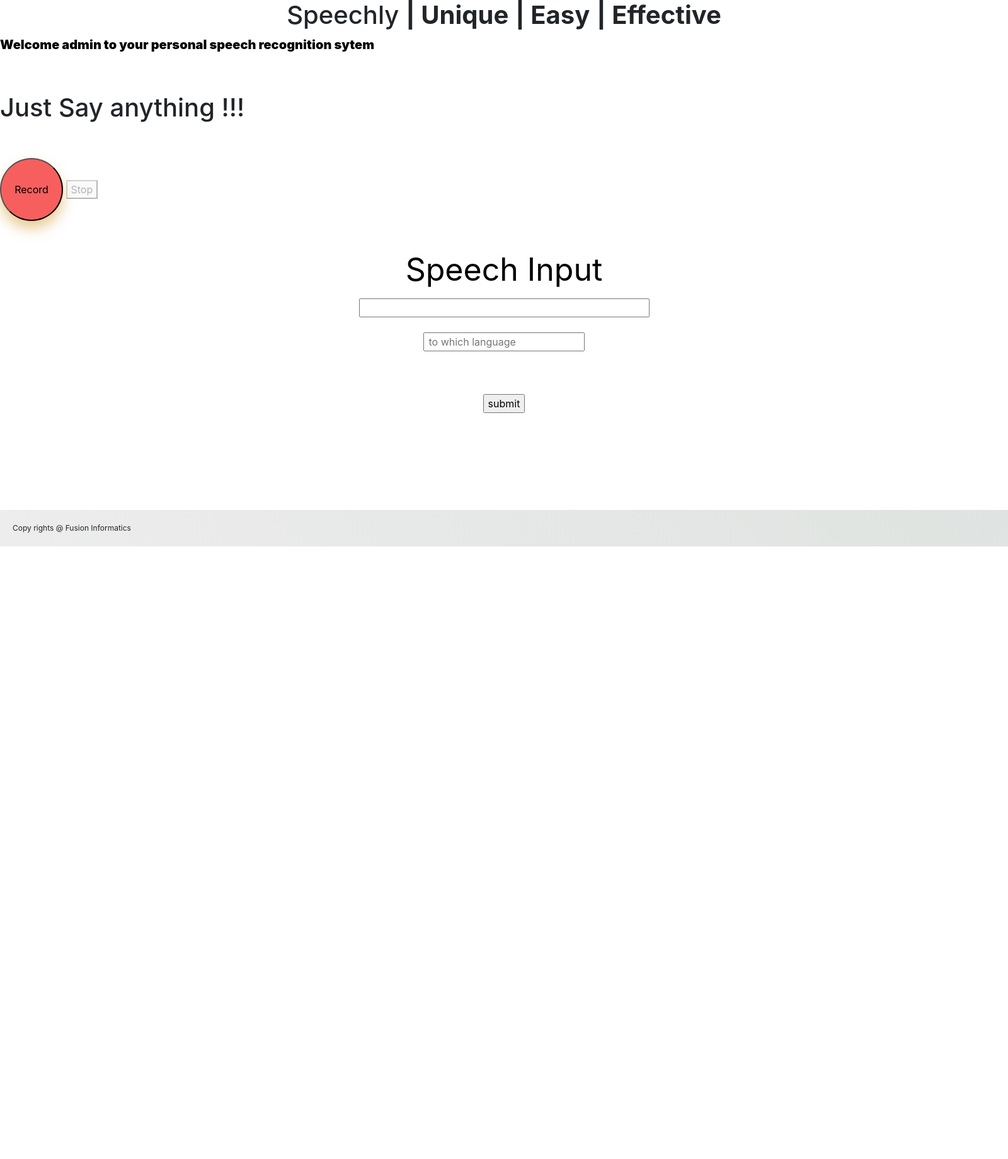
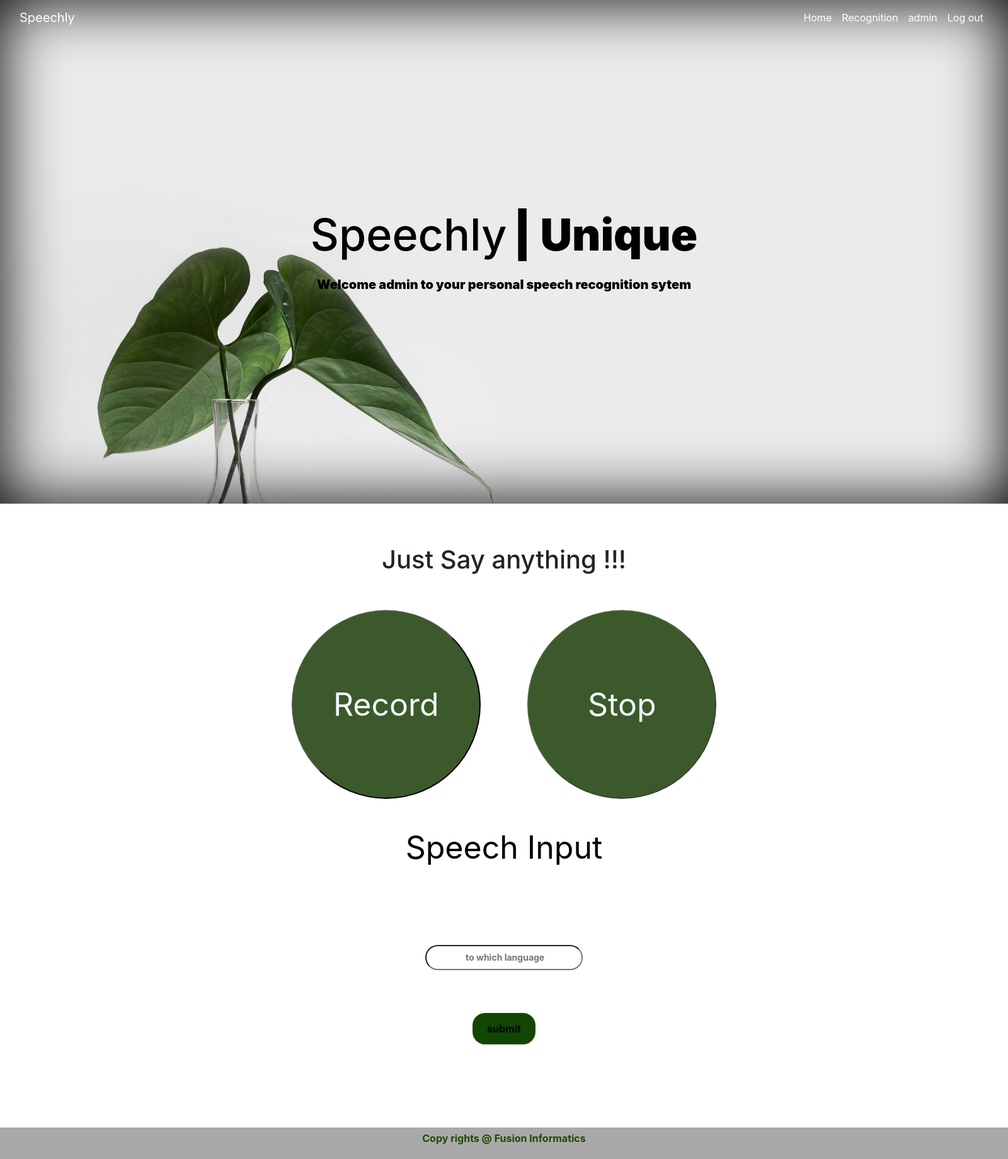
Before and after one commit to Tirth132108/SPEECHLY, a Flask app: template Templates/index.html in a window 1600 px wide. Shown: the whole page at 63% size. Before the commit the page ends 868 px from the top, so only its background shows below. Run offline with Flask 2, Linux system fonts and the light colour scheme; the template is opened without the code that fills it, so the values that code supplies are empty; a user stored in the database is signed in; some libraries are stand-ins or nearby versions.

Commit message:
Add files via upload

```diff
--- a/static/CSS/main.css
+++ b/static/CSS/main.css
@@ -1,198 +1,199 @@
-body{
-    margin: 0;
-    align-content: center;
-    font-family: 'Franklin Gothic Medium', 'Arial Narrow', Arial, sans-serif;
+
+html,
+body,
+.cover{
+    height: 100%;
 }
-.table{
-    padding: 15px;
-    table-layout: auto;
-    border: 1px;
+.change{
+    background-color:#3c592b;
+    color: white;
+    opacity: 0.9;
+    transition: background-color 0.7s;
 }
-form{
-    align-items: center;
+.cover{
+    padding: 0 20%;
+    display: table;
+    width: 100%;
+    box-shadow: inset 0 0 100px #000;
 }
-body, html {
-    margin: 0;
-    font-family: sans-serif;
+.bg-img{
+    background: url('img.jpg') top left no-repeat;
+    background-size:cover;
+
 }
 
-#content {
-    margin: 0 auto;
-    width: 400px;
-    height: 50px;
+.cover-text{
+    text-align: center;
+    color: black;
+    visibility: visible;
+    opacity: 1;
+    display: table-cell;
+    vertical-align: middle;
+    filter: blur(0);
 }
+.cover-text-h1{
+    margin: 0;
+    font-size: 70px;
+    letter-spacing: -3px;
+}
+.cd-words-wrapper{
+    display:inline-block;
+    position:relative;
+    text-align:left;
+    font-size:70px
+}
+.cd-words-wrapper b{display:inline-block;
+    position:absolute;
+    white-space:nowrap;
+    left:0;
+    top:0
+}
+.blc{font-size:70px}
+.cd-words-wrapper b.is-visible{
+    position:relative}
+.cd-headline.clip span{display:inline-block;padding:.2em 0}
+.cd-headline.clip .cd-words-wrapper{overflow:hidden;vertical-align:top}
+.cd-headline.clip b{opacity:0}
+.cd-headline b.is-visible{opacity:1;font-weight:900}
+.image{size:20px;size:fit;border-radius:50%;width:500px;height:500px;align-items:center}
+nav.navbar-inverse{
+    background: rgba(0, 0, 0, 0.5);
+    border: none;
+}
+#about{
+    border:none;
+}
+.about_pic{
+    height: 300px;
+    padding: 20px 20px;
+    border-radius: 15%;
+}
+.aboutcon{
 
-table, td, th {
-    border: 1px solid #aaa;
+    font-size: 25px;
+    font-family: Georgia, Helvetica, serif;
+    border: none;
+    font-style: italic;
 }
-
-table {
-    border-collapse: collapse;
-    width: 100%;
+.about .lead{
+    font-family: Georgia, Helvetics, serif;
+    text-align: left;
+    margin: 20px 20px;
 }
-
-th {
-    height: 30px;
+.aboutcon .btn{
+    margin: 20px 30px;
+    background:black;
+     color: #dc3545;
+    border: 2px solid #dc3545;
 }
-
-td {
+.aboutcon .btn:hover{
+      background-color: #dc3545;
+      color: white;
+    border: 2px solid white;
+    transition: 0.5s;
+}
+h2.aboutcard{
     text-align: center;
-    padding: 5px;
+    font-size: 330px;
+    font-family: Georgia, Helvetics, serif;
 }
-
-.form {
-    margin-top: 20px;
+.about{
+    margin: 10px 10px;
+    padding: 10px 10px;
 }
-
-#content {
-    width: 70%;
+.about .card{
+   box-shadow: 2px 3px 100px #000;
 }
-
-form > input[text]{
-    block-size: 20px;
+.aboutor{
+    font-family: Arial, Helvetics, sans-serif;
+    text-align: left;
+    text-decoration: none;
+    list-style-type: none;
+    margin: 0;
+    padding-left: 22px;
+    font-size: 20px;
 }
-
-.form{
-    height: 40px;
-    color: blueviolet;
-    background-color: bisque;
+section{
+    padding: 100px;
 }
-
-#record_button{
-    width: 200px;
-    align-self: center;
-    align-items: center;
-    height: 200px;
-}
-
-
-
-html{
-	height: 100%;
-	margin: 0;
-}
-
-body{
-	font-family: Arial, Helvetica,sans-serif;
-    text-align: center;
-    margin: 0;
-    padding: 0;
-    width: 100%;
-	height: 100%;
-	display: flex;
-	flex-direction: column;
-}
-
-/* Website Title */
-.container{
-	padding: 30px;
-	position: relative;
-	background: linear-gradient(45deg, #ffffff, #a7eaa4, #f9f9f9, #eeeeee, #e0e4e1, #d7e1ec);
-	background-size: 500% 500%;
-	animation: change-gradient 10s ease-in-out infinite;
-}
-@keyframes change-gradient {
-	0%{
-		background-position: 0 50%;
-	}
-	50%{
-		background-position: 100% 50%;
-	}
-	100%{
-		background-position: 0 50%;
-	}
-}
-
-.container-heading{
-    margin: 0;
-}
-
-.heading_font{
-    color: #5530B4;
-	font-family: 'Yatra One', cursive;
-	font-size: 27px;
-}
-
-.description p{
-    font-style: italic;
-    font-size: 14px;
-    margin: 3px 0 0;
-}
-
-/* Text Area */
-.ml-container{
-    margin: 30px 0;
-	flex: 1 0 auto;
-}
-
-.message-box{
-    margin-bottom: 20px;
-}
-
-/* Predict Button */
-.my-cta-button{
-    background: #f9f9f9;
-    border: 2px solid #000000;
-    border-radius: 1000px;
-    box-shadow: 3px 3px #8c8c8c;
-    padding: 10px 36px;
-    color: #000000;
-    display: inline-block;
-    font: italic bold 20px/1 "Calibri", sans-serif;
+#about{
     text-align: center;
 }
 
-.my-cta-button:hover{
-    color: #4d089a;
-    border: 2px solid #4d089a;
+#controls{
+    text-align: center;
+
+
+}
+#recordButton{
+    height: 300px;
+    width: 300px;
+    border-radius: 50%;
+    background-color: #3c592b;
+    font-size: 50px;
+    white-space: 20px;
+    color: aliceblue;
+    margin-right: 70px;
+
+
+}
+#stopButton{
+    height: 300px;
+    width: 300px;
+    border-radius: 50%;
+    background-color: #3c592b;
+    font-size: 50px;
+    white-space: 20px;
+    color: aliceblue;
 }
 
-.my-cta-button:active{
-    box-shadow: 0 0;
+#result1{
+    border: none;
+    font-size: 55px;
+    color: #5ca08e;
+    text-align: center;
+    align-items: center;
+}
+.message-box{
+    text-align: center;
+    height: 40px;
+    width: 250px;
+    border-radius: 20px;
+    font-size: 14px;
+    font-weight: bold;
+    color: rgb(140, 194, 47);
 }
 
-/* Footer */
-.footer{
-    font-size: 14px;
-	padding: 20px;
-	flex-shrink: 0;
-	position: relative;
-	background: linear-gradient(45deg, #ffffff, #ffffff, #f9f9f9, #eeeeee, #e0e4e1, #d7e1ec);
-	background-size: 500% 500%;
-	animation: change-gradient 10s ease-in-out infinite;
+#send{
+    height: 50px;
+    width: 100px;
+    margin: 20px 30px;
+    background:#114603;
+    font-weight: bold;
+    color:#000;
+    border: 2px solid #1d4903;
+    border-radius: 20px;
+}
+#send:hover{
+    background: #81b973;
+    font-weight: bold;
+    color:white;
+    border: 2px solid #1d4903;
+
 }
 
-.contact-icon{
-	color: #000000;
-	padding: 7px;
+.results{
+    text-align: center;
+    font-size: 35px;
+    color: #1d4903;
+    font-weight: bold;
+    padding-bottom: 20px;
 }
 
-
-.contact-icon:hover{
-	color: #8c8c8c;
+.footer{
+    text-align: center;
+    background-color:darkgrey;
+    padding: 5px 5px;
+    font-weight: bold;
+    color: #1d4903;
 }
-
-.footer-description{
-	margin: 0;
-	font-size: 12px;
-}
-/* Result */
-.results{
-    padding: 30px 0 0;
-	flex: 1 0 auto;
-}
-
-.danger{
-    color: #ff0000;
-}
-
-.safe{
-    color: green;
-}
-#recordButton{
-    height: 100px;
-    width: 100px;
-    border-radius: 50%;
-    background-color: #f75f5f;
-    box-shadow: 0 12px 20px 0 rgba(212, 153, 43, 0.5);
-}
```
Also changed, not shown: static/CSS/login.css (+36 -22 lines).
